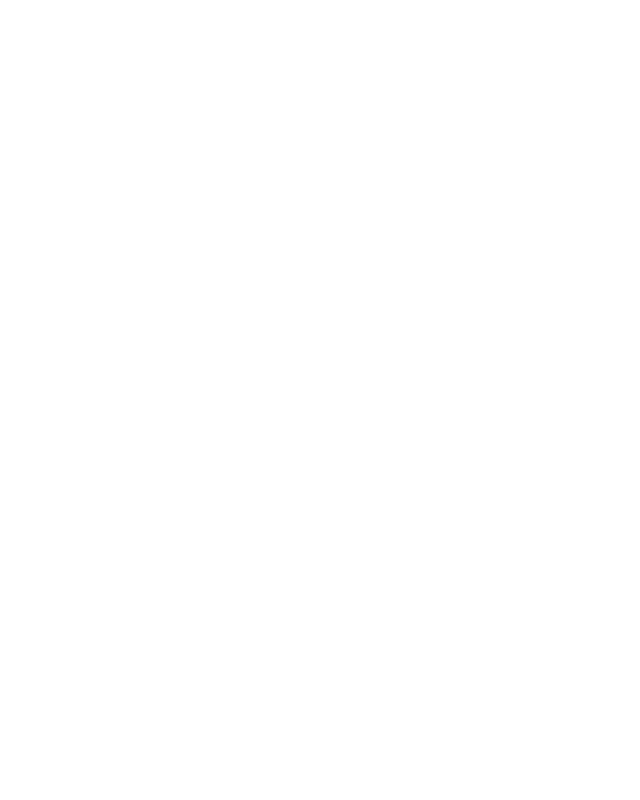
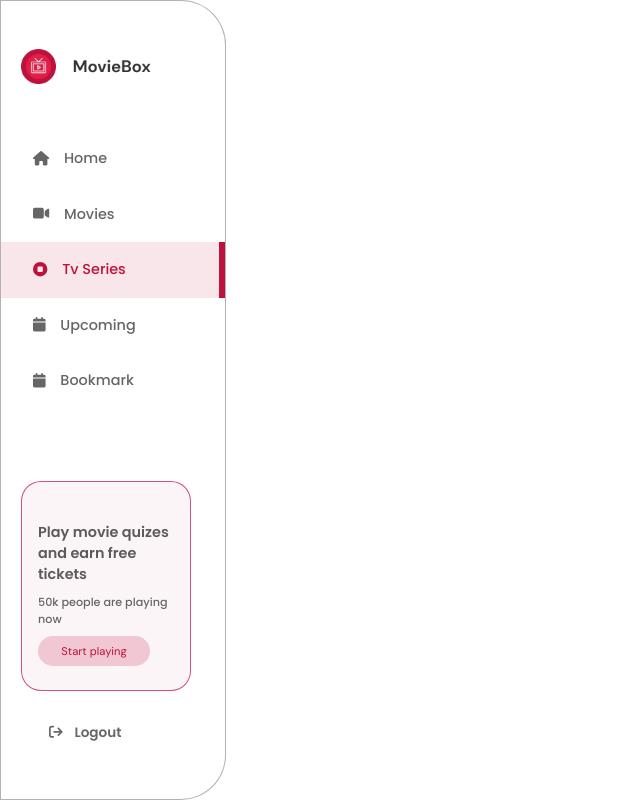
Before and after one commit to osakdv/movieBox, a React (Create React App) app: page /dashboard in a window 1280 px wide. Before the commit this address had no page. Shown: the whole page, without its empty margins (0-640 px from the left). Built offline with nearby package versions, Linux system fonts and the light colour scheme.

Commit message:
Side bar functionality done

```diff
--- a/package.json
+++ b/package.json
@@ -15,6 +15,7 @@
     "react-dom": "^18.2.0",
     "react-router-dom": "^6.16.0",
     "react-scripts": "5.0.1",
+    "react-youtube": "^10.1.0",
     "web-vitals": "^2.1.4"
   },
   "scripts": {
--- a/src/App.js
+++ b/src/App.js
@@ -1,4 +1,5 @@
 import { BrowserRouter as Router, Routes, Route } from "react-router-dom";
+import Dashboard from "./Dashboard";
 import Home from "./Home";
 import Movies from "./Movies";
 
@@ -10,7 +11,7 @@
       <div className="App">
         <Routes>
           <Route exact path="/" element={<Home />} />
-          <Route path="/movies" element={<Movies />} />
+          <Route path="/dashboard" element={<Dashboard />} />
         </Routes>
       </div>
     </Router>
--- /dev/null
+++ b/src/Bookmark.js
@@ -0,0 +1,5 @@
+const Bookmark = () => {
+    return(
+        <div className="bookmark-page"></div>
+    )
+}
--- /dev/null
+++ b/src/Dashboard.js
@@ -0,0 +1,18 @@
+import { useState } from "react";
+import SideBar from "./components/SideBar"
+
+const Dashboard = () => {
+    const switchBetweenLinks = (pageName) => {
+        console.log(pageName)
+    }
+
+    return(
+        <div className="dashboard">
+            {/* sidebar */}
+            <SideBar currentPage={switchBetweenLinks} />
+            {/* content */}
+        </div>
+    )
+}
+
+export default Dashboard;
--- a/src/Movies.js
+++ b/src/Movies.js
@@ -1,3 +1,6 @@
+import TrailerVid from "./components/TrailerVid";
+import './styles/dashboard.css'
+
 const Movies = () => {
     return(
         <div className="movie">
@@ -6,6 +9,7 @@
                 color: "black"
             }}>Movie page</h2>
             {/* Movie player and details */}
+            <TrailerVid getMovieName={"d"} />
         </div>
     )
 }
--- /dev/null
+++ b/src/components/SideBar.js
@@ -0,0 +1,108 @@
+import { useRef, useState } from "react";
+import { FontAwesomeIcon } from "@fortawesome/react-fontawesome";
+import { faHouse } from "@fortawesome/free-solid-svg-icons";
+import { faVideo } from "@fortawesome/free-solid-svg-icons";
+import { faCircleStop } from "@fortawesome/free-solid-svg-icons";
+import { faCalendar } from "@fortawesome/free-solid-svg-icons";
+import { faArrowRightFromBracket } from "@fortawesome/free-solid-svg-icons";
+import { Link } from "react-router-dom";
+import logo from "../images/Logo-black.png";
+import "./../styles/dashboard.css";
+
+const SideBar = ({ currentPage }) => {
+    const homePage = useRef();
+    const moviesPage = useRef();
+    const tvSeriesPage = useRef();
+    const upcomingPage = useRef();
+    const bookmarkPage = useRef();
+
+    const activePageStyle = (pageRef) => {
+      homePage.current.classList.remove("active-link");
+      moviesPage.current.classList.remove("active-link");
+      tvSeriesPage.current.classList.remove("active-link");
+      upcomingPage.current.classList.remove("active-link");
+      bookmarkPage.current.classList.remove("active-link");
+
+      pageRef.current.classList.add("active-link");
+    };
+
+    const pageSwitchHandler = (e, pageName, pageRef) => {
+      e.preventDefault();
+      activePageStyle(pageRef);
+      currentPage(pageName);
+      console.log(pageName)
+    };
+
+  return (
+    <div className="sidebar">
+      <div className="logo-links">
+        {/* logo */}
+        <Link to="/movies">
+          <img src={logo} alt="MovieBox" className="logo" />
+        </Link>
+
+        {/* link */}
+        <ul className="d-links">
+          <li ref={homePage} onClick={(e) => pageSwitchHandler(e, "Home", homePage)}>
+            <Link to="/movies"></Link>
+            <span>
+              <FontAwesomeIcon icon={faHouse} />
+            </span>
+            Home
+          </li>
+          <li ref={moviesPage} onClick={(e) => pageSwitchHandler(e, "Movies", moviesPage)}>
+            <Link to="/movies"></Link>
+            <span>
+              <FontAwesomeIcon icon={faVideo} />
+            </span>
+            Movies
+          </li>
+          <li
+            ref={tvSeriesPage}
+            className="active-link"
+            onClick={(e) => pageSwitchHandler(e, "Tv Series", tvSeriesPage)}
+          >
+            <Link to="/movies"></Link>
+            <span>
+              <FontAwesomeIcon icon={faCircleStop} />
+            </span>
+            Tv Series
+          </li>
+          <li ref={upcomingPage} onClick={(e) => pageSwitchHandler(e, "Upcoming", upcomingPage)}>
+            <Link to="/movies"></Link>
+            <span>
+              <FontAwesomeIcon icon={faCalendar} />
+            </span>
+            Upcoming
+          </li>
+          <li ref={bookmarkPage} onClick={(e) => pageSwitchHandler(e, "Bookmark", bookmarkPage)}>
+            <Link to="/movies"></Link>
+            <span>
+              <FontAwesomeIcon icon={faCalendar} />
+            </span>
+            Bookmark
+          </li>
+        </ul>
+      </div>
+
+      {/* quiz & logout */}
+      <div className="quiz-access-sigining">
+        <div className="quiz">
+          <h4>Play movie quizes and earn free tickets</h4>
+          <p>50k people are playing now</p>
+          <button className="start-playing">Start playing</button>
+        </div>
+
+        <div className="user-access-state">
+          <span>
+            <FontAwesomeIcon icon={faArrowRightFromBracket} />
+          </span>
+
+          <p>Logout</p>
+        </div>
+      </div>
+    </div>
+  );
+};
+
+export default SideBar;
--- a/src/components/TrailerVid.js
+++ b/src/components/TrailerVid.js
@@ -1,27 +1,65 @@
-import { useState, useEffect } from "react";
+import { useState, useEffect, useRef } from "react";
+import YouTube from "react-youtube";
 
-const TrailerVid = () => {
-    const [movieName, setMovieName] = useState("")
-    const [youtubeVidID, setYoutubeVidID] = useState("")
+const TrailerVid = ({getMovieName}) => {
+  const [movieName, setMovieName] = useState("Barbie trailer");
+  const [youtubeVidId, setYoutubeVidId] = useState("");
+  const [videoFound, setVideoFound] = useState(false)
 
-    const ytDataApiKey = "AIzaSyCJgtXn61KlQ74yGdmwV6Ok18uSUMEapnQ";
+  const ytDataApiKey = "AIzaSyCJgtXn61KlQ74yGdmwV6Ok18uSUMEapnQ";
 
-    useEffect(() => {
-        fetch(`https://www.googleapis.com/youtube/v3/search?key=${ytDataApiKey}&q=${movieName}%20trailer&part=snippet&maxResults=1&type=video`)
-        .then(res => {
-            if(!res.ok) {
-                throw Error("Request failed")
-            }
-            return res.json()
-        })
-        .then(data => {
-            console.log(data)
-        })
-    }, [])
+  useEffect(() => {
+    fetch(
+      `https://www.googleapis.com/youtube/v3/search?key=${ytDataApiKey}&q=${movieName}%20trailer&part=snippet&maxResults=1&type=video`
+    )
+      .then((res) => {
+        if (!res.ok) {
+          throw Error("Request failed");
+        }
+        return res.json();
+      })
+      .then((data) => {
+        const videoId = data.items[0].id.videoId;
+        if (videoId) {
+          setYoutubeVidId(videoId)
+          setVideoFound(true)
+        };
+      });
+  }, []);
 
-    return(
-        <div className="trailer-video"></div>
-    )
-}
+    // Youtube video player
+    const [playYtVideo, setPlayYtVideo] = useState(0)
+    const opts = {
+      playerVars: {
+        // Add any player options here
+        autoplay: playYtVideo, // Auto-play the video
+      }
+    }
+
+  const [clickBanner, setClickBanner] = useState(false);
+  const thumbnailElement = useRef();
+  const handleThumbnailClick = () => {
+    setClickBanner(true);
+    thumbnailElement.current.style.display = "none";
+    setPlayYtVideo(1)
+  };
+
+  return (
+    <div className="trailer-video">
+      {
+        !clickBanner ? (
+          <div className="thumbnailElement" onClick={handleThumbnailClick} ref={thumbnailElement}>
+          <p>Test</p>
+          {/* <img
+            src={`https://img.youtube.com/vi/${videoId}/hqdefault.jpg`}
+            alt="Video Thumbnail"
+            className="thumbnail-image"
+          /> */}
+        </div>
+        ) : (<YouTube videoId={youtubeVidId} opts={opts} />)
+      }
+    </div>
+  );
+};
 
 export default TrailerVid;
--- /dev/null
+++ b/src/styles/dashboard.css
@@ -0,0 +1,136 @@
+.dashboard {
+  font-family: "Poppins", sans-serif !important;
+}
+
+.trailer-video iframe {
+  width: 75vw;
+  height: 55vh;
+  border-radius: 20px;
+  background-color: yellow;
+}
+
+/* sidebar styling */
+.sidebar {
+  display: flex;
+  flex-direction: column;
+  justify-content: space-between;
+  height: 100vh;
+  padding-top: 3em;
+  padding-bottom: 3.5em;
+  border-radius: 0px 45px 45px 0px;
+  border: 1px solid rgba(0, 0, 0, 0.3);
+  background: #fff;
+  width: 226px;
+}
+
+.sidebar .logo-links {
+  display: flex;
+  flex-direction: column;
+  gap: 2.5em;
+}
+
+.sidebar .logo-links .logo {
+  padding-left: 1.25em;
+}
+
+.sidebar .d-links {
+  display: flex;
+  flex-direction: column;
+  /* gap: em; */
+}
+
+.d-links li {
+  padding: 1.2em 0.1em 1.2em 1.25em;
+  color: #666;
+  font-size: .9rem;
+  font-style: normal;
+  font-weight: 500;
+  line-height: normal;
+  display: flex;
+  align-items: center;
+  gap: 1em;
+  position: relative;
+}
+
+.d-links li.active-link {
+  background-color: rgba(190, 18, 60, 0.1);
+  color: #be123c;
+}
+
+.d-links li.active-link::before {
+  position: absolute;
+  content: "";
+  height: 100%;
+  border-left: 6px solid #be123c;
+  z-index: 100;
+  right: 0;
+  top: 0;
+}
+
+.d-links li:hover {
+  background-color: rgb(244, 243, 243);
+  color: #000000;
+}
+
+.quiz-access-sigining {
+  display: flex;
+  flex-direction: column;
+  gap: 2em;
+}
+
+.quiz-access-sigining .quiz {
+  display: flex;
+  flex-direction: column;
+  width: 170px;
+  height: 210px;
+  flex-shrink: 0;
+  border-radius: 20px;
+  border: 1px solid rgba(190, 18, 60, 0.7);
+  background: rgba(248, 231, 235, 0.4);
+  margin-left: 1.25em;
+  padding: 2.5em 1em 1em 1em;
+}
+
+.quiz-access-sigining .quiz h4 {
+  color: rgba(51, 51, 51, 0.8);
+  font-size: 0.9rem;
+  font-style: normal;
+  font-weight: 600;
+  line-height: normal;
+}
+
+.quiz p {
+  color: hsl(0, 0%, 40%);
+  font-size: 0.7rem;
+  font-style: normal;
+  font-weight: 500;
+  line-height: normal;
+  margin-top: 9px;
+}
+
+.quiz button {
+  border-radius: 30px;
+  background: rgba(190, 18, 60, 0.2);
+  width: 112px;
+  height: 30px;
+  flex-shrink: 0;
+  margin-top: 8px;
+  color: #be123c;
+  outline: none;
+  border: none;
+  display: flex;
+  align-items: center;
+  justify-content: center;
+  font-size: 0.7rem;
+}
+
+.user-access-state {
+  display: flex;
+  margin-left: 3.5em;
+  gap: .9em;
+  color: #666;
+  font-size: .85rem;
+  font-style: normal;
+  font-weight: 600;
+  line-height: normal;
+}
--- a/src/styles/index.css
+++ b/src/styles/index.css
@@ -1,4 +1,4 @@
-@import url('https://fonts.googleapis.com/css2?family=DM+Sans:opsz,wght@9..40,200;9..40,300;9..40,400;9..40,500;9..40,600;9..40,700;9..40,800&display=swap');
+@import url('https://fonts.googleapis.com/css2?family=DM+Sans:opsz,wght@9..40,200;9..40,300;9..40,400;9..40,500;9..40,600;9..40,700;9..40,800&family=Poppins:wght@400;500;600;700;800&display=swap');
 
 *, *::after, *::before {
     padding: 0;
@@ -13,6 +13,10 @@
 a {
     text-decoration: none;
     color: black;
+}
+
+img.logo {
+    width: 150px;
 }
 
 .side-margin {
```
Also changed, not shown: src/Home2.js (added), src/Series.js (added), src/Upcoming.js (added), src/images/Logo-black.png (added), 1 other file (tests, documents, lock files or other folders).
